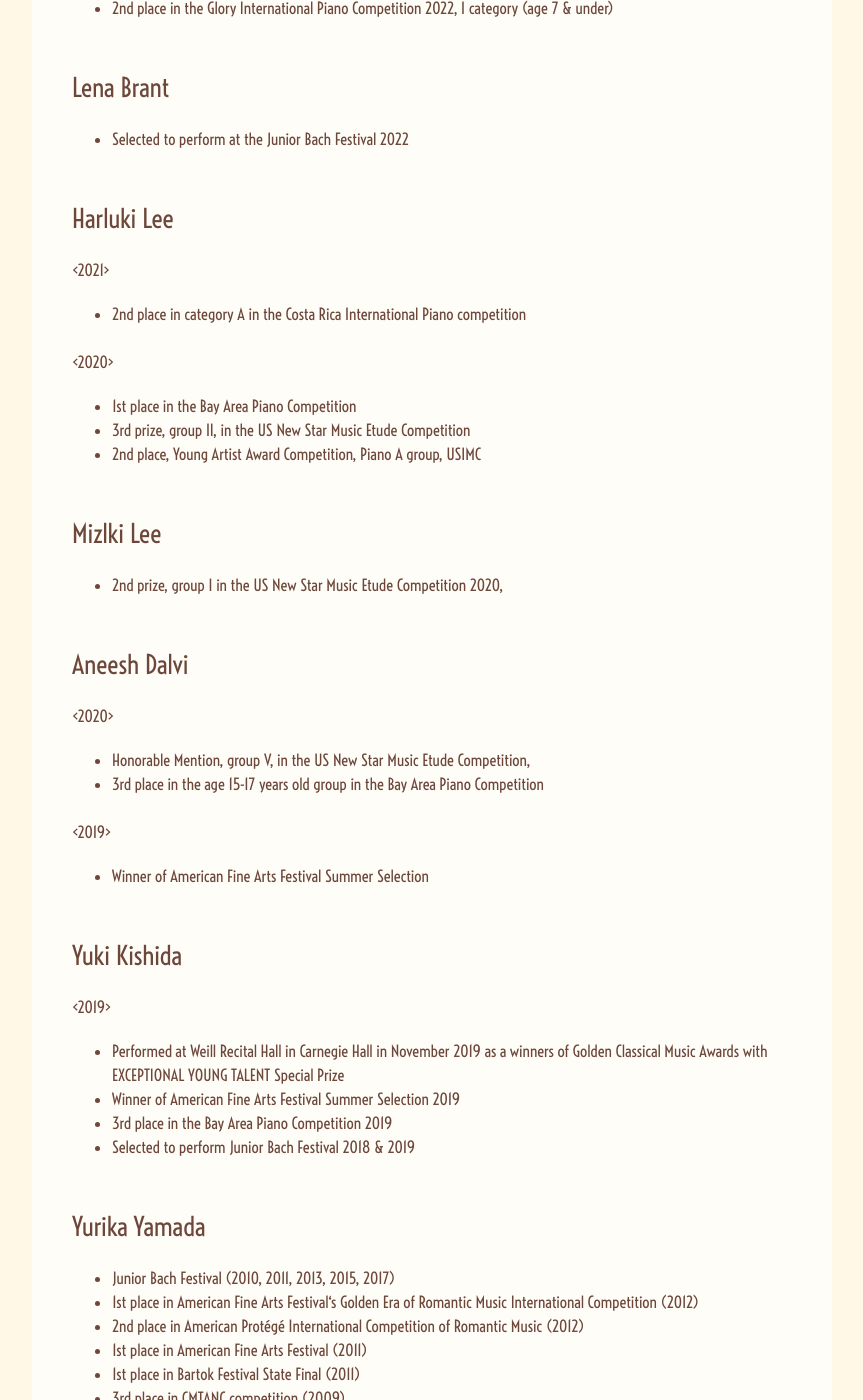
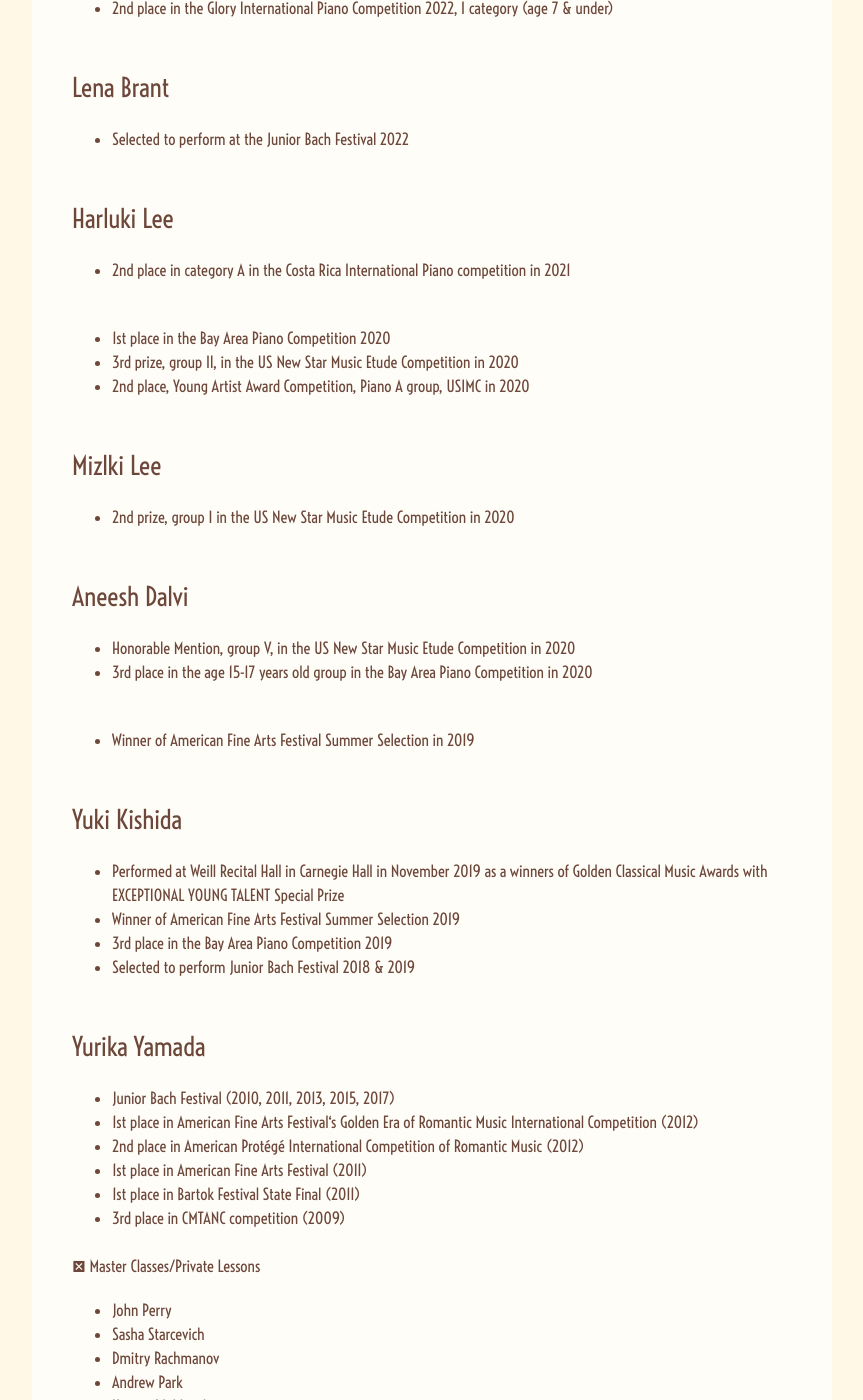
Before and after one commit to dawnstar63/nagisaariza-website, a Jekyll site: the page built from language-en/achievements.md, in a window 1280 px wide and 1400 px high, scrolled down 951 px. Shown: the whole window, without its empty margins (208-1071 px from the left). Built offline with Jekyll 4.4.1, drawn with Linux system fonts in a browser that asks for light colours; nearby versions of some CDN libraries.

Commit message:
news update

```diff
--- a/language-en/achievements.md
+++ b/language-en/achievements.md
@@ -32,29 +32,24 @@ permalink: /en/achievements/
 - Selected to perform at the Junior Bach Festival 2022
 <br><br><br>
 <h3>Harluki Lee</h3>
-<2021>
-- 2nd place in category A in the Costa Rica International Piano competition
+- 2nd place in category A in the Costa Rica International Piano competition in 2021
 
 <br>
-<2020>
-- 1st place in the Bay Area Piano Competition
-- 3rd prize, group II, in the US New Star Music Etude Competition
-- 2nd place, Young Artist Award Competition, Piano A group, USIMC
+- 1st place in the Bay Area Piano Competition 2020
+- 3rd prize, group II, in the US New Star Music Etude Competition in 2020
+- 2nd place, Young Artist Award Competition, Piano A group, USIMC in 2020
 <br><br><br>
 <h3>Mizlki Lee</h3>
-- 2nd prize, group I in the US New Star Music Etude Competition 2020,
+- 2nd prize, group I in the US New Star Music Etude Competition in 2020
 <br><br><br>
 <h3>Aneesh Dalvi</h3>
-<2020>
-- Honorable Mention, group V, in the US New Star Music Etude Competition,
-- 3rd place in the age 15-17 years old group in the Bay Area Piano Competition
+- Honorable Mention, group V, in the US New Star Music Etude Competition in 2020
+- 3rd place in the age 15-17 years old group in the Bay Area Piano Competition in 2020
 
 <br>
-<2019>
-- Winner of American Fine Arts Festival Summer Selection
+- Winner of American Fine Arts Festival Summer Selection in 2019
 <br><br><br>
 <h3>Yuki Kishida</h3>
-<2019>
 - Performed at Weill Recital Hall in Carnegie Hall in November 2019 as a winners of Golden Classical Music Awards with EXCEPTIONAL YOUNG TALENT Special Prize
 - Winner of American Fine Arts Festival Summer Selection 2019
 - 3rd place in the Bay Area Piano Competition 2019
```
Also changed, not shown: language-en/events.html (+11 -1 lines), language-en/news.md (+11 -0 lines), language-jp/achievements.md (+7 -13 lines), language-jp/events.html (+11 -1 lines), language-jp/news.md (+11 -0 lines), news/Student Piano Recital 2022 poster no name small.jpeg (added).
